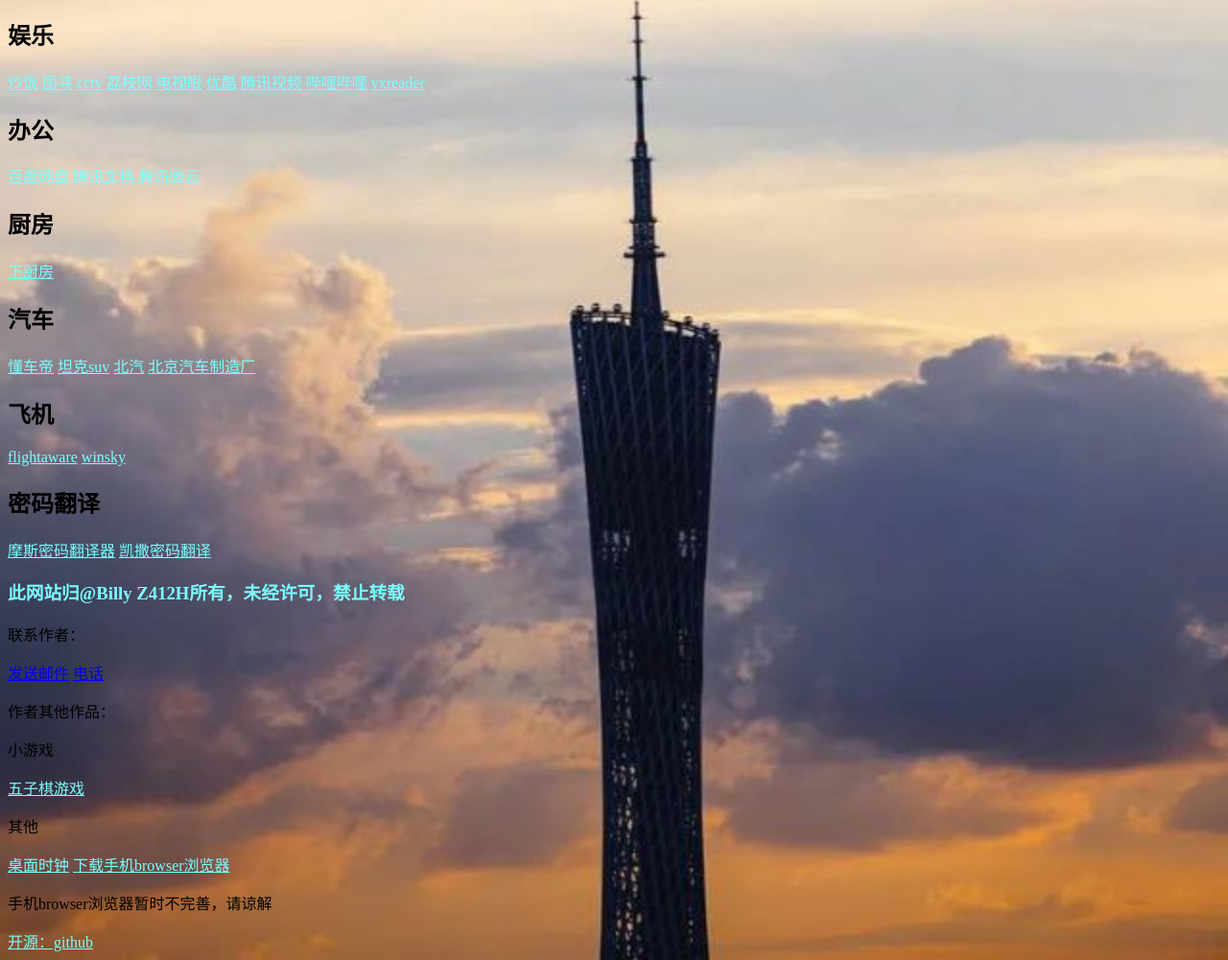
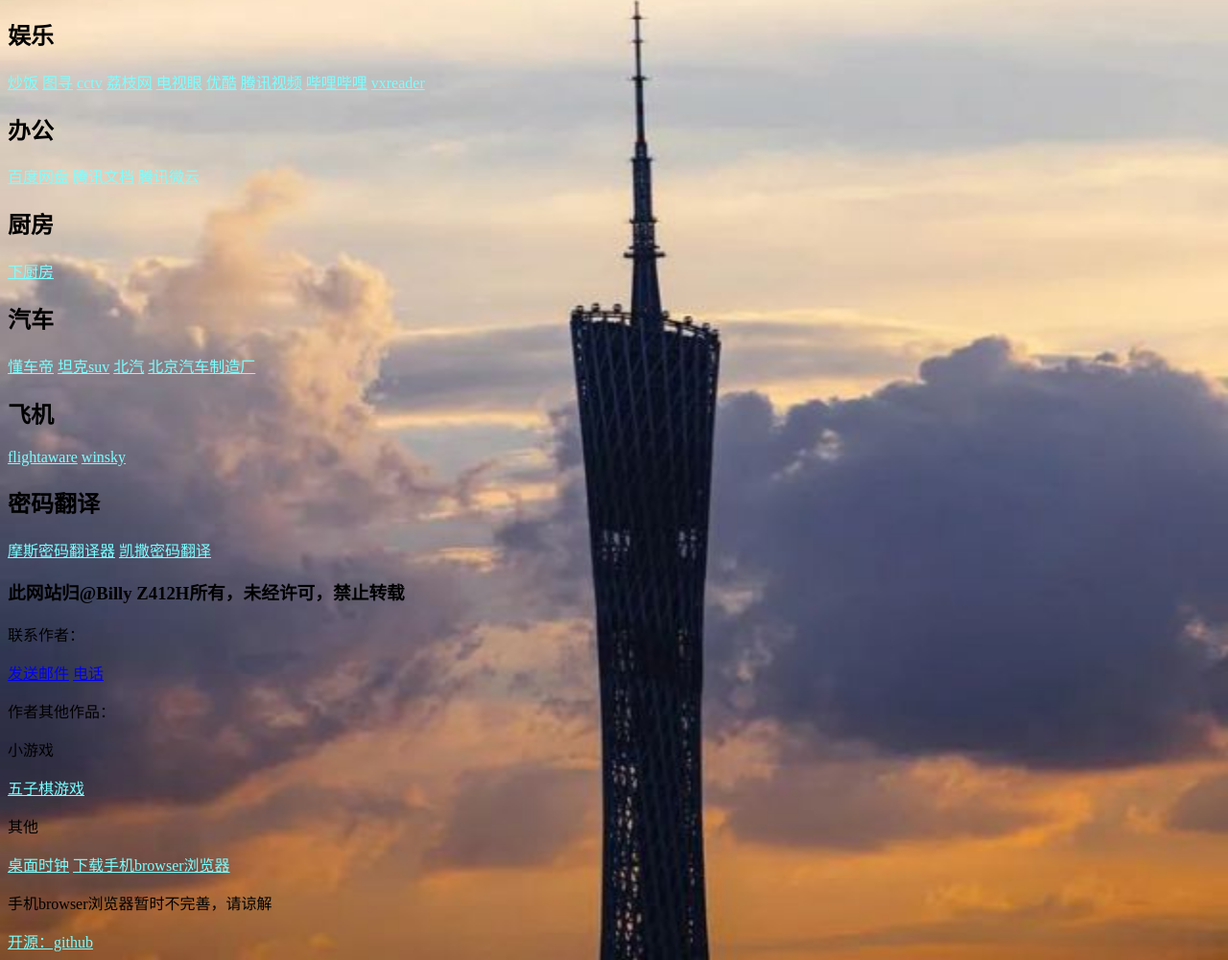
Before and after one commit to StarryNight2/wangzhanku, a plain HTML site: page index.html in a window 1280 px wide. Shown: the part 705-1706 px from the top of the page at 96% size. Drawn offline with Linux system fonts and the light colour scheme.

Commit message:
Update index.html

```diff
--- a/index.html
+++ b/index.html
@@ -136,7 +136,7 @@
 	<a style="color:rgb(123, 345, 567, 890)" href="http://moersima.00cha.net/">摩斯密码翻译器</a>
 	<a style="color:rgb(123, 345, 567, 890)" href="http://moersima.00cha.net/kaisamima.asp">凯撒密码翻译</a>
 
-	<h3 style="color:rgb(123, 345, 567, 890)" >此网站归@Billy Z412H所有，未经许可，禁止转载</h3>
+	<h3>此网站归@Billy Z412H所有，未经许可，禁止转载</h3>
 	<body>
 		<p>联系作者：</p>
 		<a href="mailto:billy20100412@126.com"target="_top">发送邮件</a>
```
